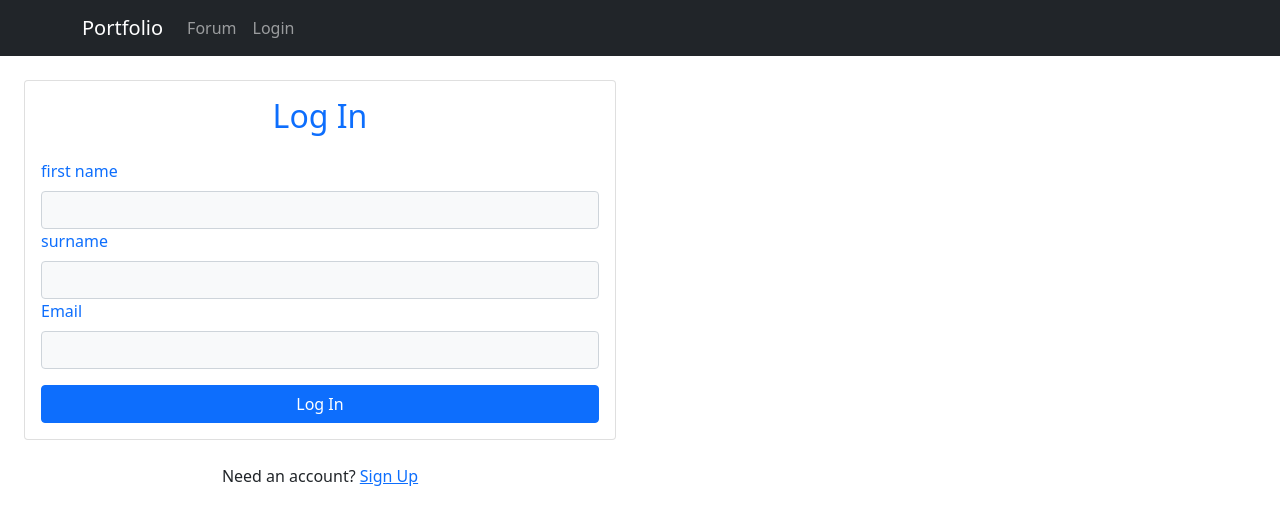
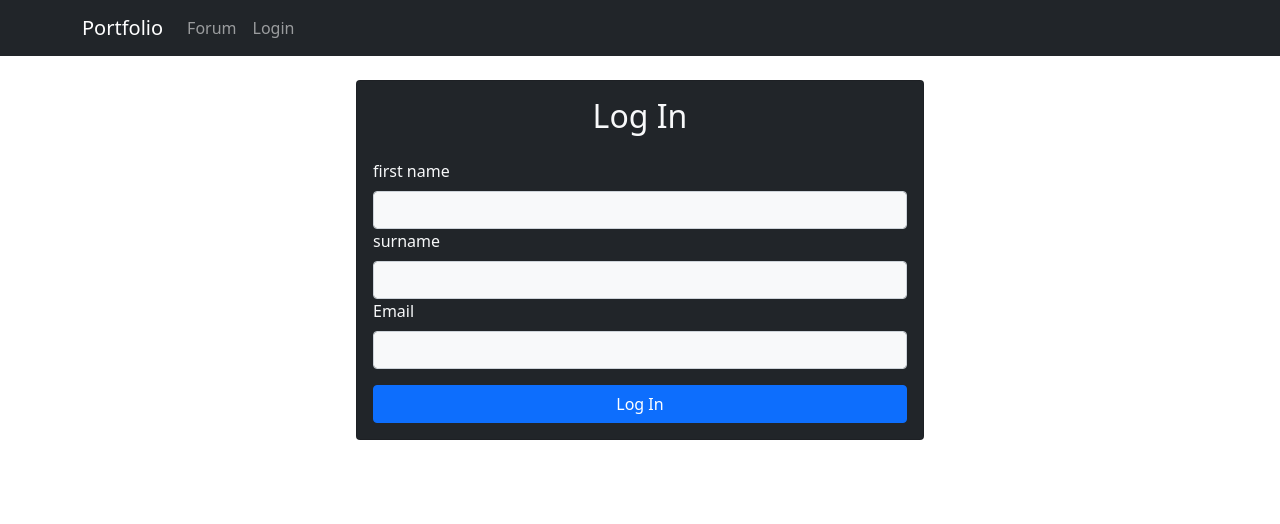
Before and after one commit to hannaheleen/5373022, a React (Create React App) app: page /login in a window 1280 px wide. Shown: the top 524 px of the page. Built offline with nearby package versions, Linux system fonts and the light colour scheme.

Commit message:
LogIn neu

```diff
--- a/src/pages/Login.js
+++ b/src/pages/Login.js
@@ -1,80 +1,70 @@
-import React, { useRef, useState } from 'react';
-import { Link, useHistory } from 'react-router-dom';
-import { Form, Button, Card, Alert, Stack } from 'react-bootstrap';
-import { useAuth } from '../context/AuthContext';
+import React, { useRef, useState } from "react";
+import { Link, useHistory } from "react-router-dom";
+import { Form, Button, Card, Alert, Stack, Container } from "react-bootstrap";
+import { useAuth } from "../context/AuthContext";
 
 const Login = () => {
   const emailRef = useRef();
   const firstnameRef = useRef();
   const surnameRef = useRef();
-	const [error, setError] = useState('');
-	const [loading, setLoading] = useState(false);
   const history = useHistory();
   const { login } = useAuth();
 
   async function handleSubmit(e) {
     e.preventDefault();
-		console.log('Login');
+    console.log("Login");
     login(
       emailRef.current.value,
       firstnameRef.current.value,
       surnameRef.current.value
     );
-		history.push('/');
+    history.push(`/${firstnameRef.current.value}`);
   }
 
   return (
-		<div style={{ width: '50vw' }}>
-			<Card className='m-4 text-primary'>
+    <Container className="w-50">
+      <Card className="m-4 bg-dark text-light w-20">
         <Card.Body>
-					<h2 className='text-center mb-4'>Log In</h2>
-					{error && <Alert variant='danger'>{error}</Alert>}
+          <h2 className="text-center mb-4">Log In</h2>
+
           <Form onSubmit={handleSubmit}>
-						<Form.Group id='first name'>
+            <Form.Group id="first name">
               <Form.Label>first name</Form.Label>
               <Form.Control
-								type='text'
-								className=' bg-light'
+                type="text"
+                className=" bg-light"
                 ref={firstnameRef}
                 required
               />
             </Form.Group>
 
-						<Form.Group id='surname'>
+            <Form.Group id="surname">
               <Form.Label>surname</Form.Label>
               <Form.Control
-								type='text'
-								className=' bg-light'
+                type="text"
+                className=" bg-light"
                 ref={surnameRef}
                 required
               />
             </Form.Group>
 
-						<Form.Group id='email'>
+            <Form.Group id="email">
               <Form.Label>Email</Form.Label>
               <Form.Control
-								type='email'
-								className=' bg-light'
+                type="email"
+                className=" bg-light"
                 ref={emailRef}
                 required
               />
             </Form.Group>
 
-						<Button disabled={loading} className='w-100 mt-3' type='submit'>
+            <Button className="w-100 mt-3" type="submit">
               Log In
             </Button>
           </Form>
-
-					{/* <div className="w-100 text-center mt-3">
-            <Link to="/forgot-password">Forgot Password?</Link>
-          </div> */}
         </Card.Body>
       </Card>
-
-			<div className='w-100 text-center mt-2'>
-				Need an account? <Link to='/signup'>Sign Up</Link>
-			</div>
-		</div>
+    </Container>
   );
 };
 
```
Lines whose indentation alone changed are shown as unchanged.
